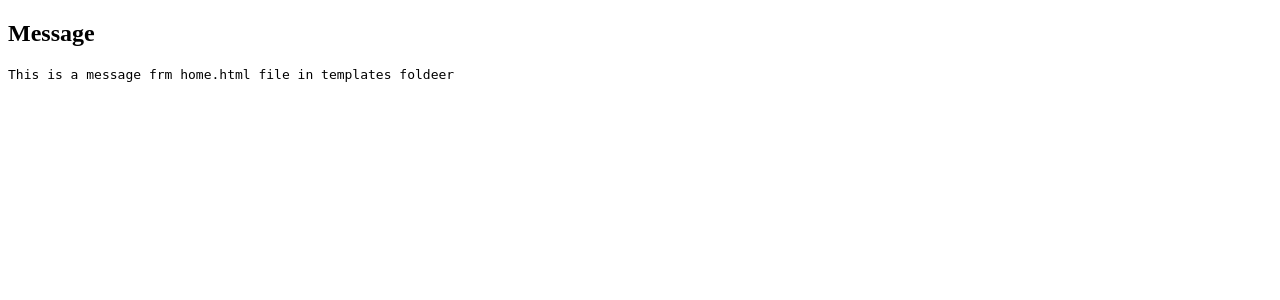
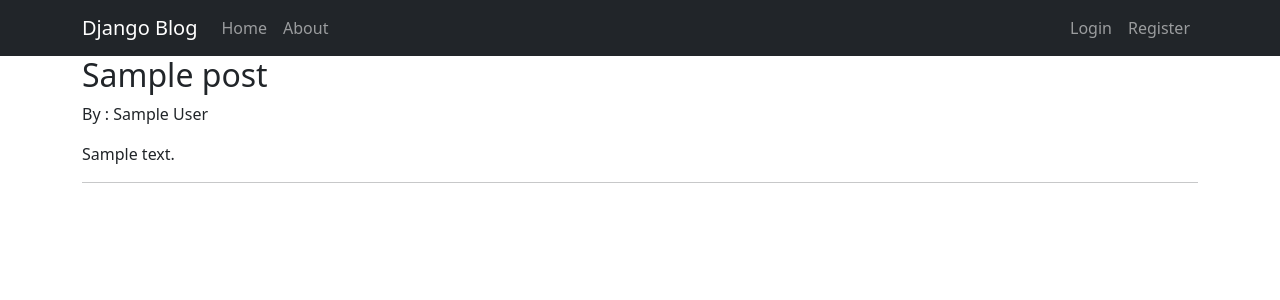
Before and after one commit to saqe/Blog-With-Django, a Django app: template blog/templates/blog/home.html in a window 1280 px wide. Shown: the top 300 px of the page. Run offline with Django 3.2, Linux system fonts and the light colour scheme; the template is opened without the code that fills it: most values are stand-ins (such as "Sample title", 1, 10 or a date in 2020).

Commit message:
Added post-block for Jinja2

```diff
--- a/blog/templates/blog/home.html
+++ b/blog/templates/blog/home.html
@@ -1,13 +1,9 @@
-<!DOCTYPE html>
-<html lang="en">
-<head>
-    <meta charset="UTF-8">
-    <meta http-equiv="X-UA-Compatible" content="IE=edge">
-    <meta name="viewport" content="width=device-width, initial-scale=1.0">
-    <title>Home - DjangoApp</title>
-</head>
-<body>
-    <h2>Message</h2>
-    <pre>This is a message frm home.html file in templates foldeer</pre>
-</body>
-</html>
+{% extends 'blog/bootstrap_base.html' %}
+{% block container %}
+{%for post in posts %}
+    <h2>{{post.title}}</h2>
+    <p>By : {{post.author}}</p>
+    <p>{{post.content}}</p>
+    <hr>
+{% endfor %}
+{% endblock container %}
```
